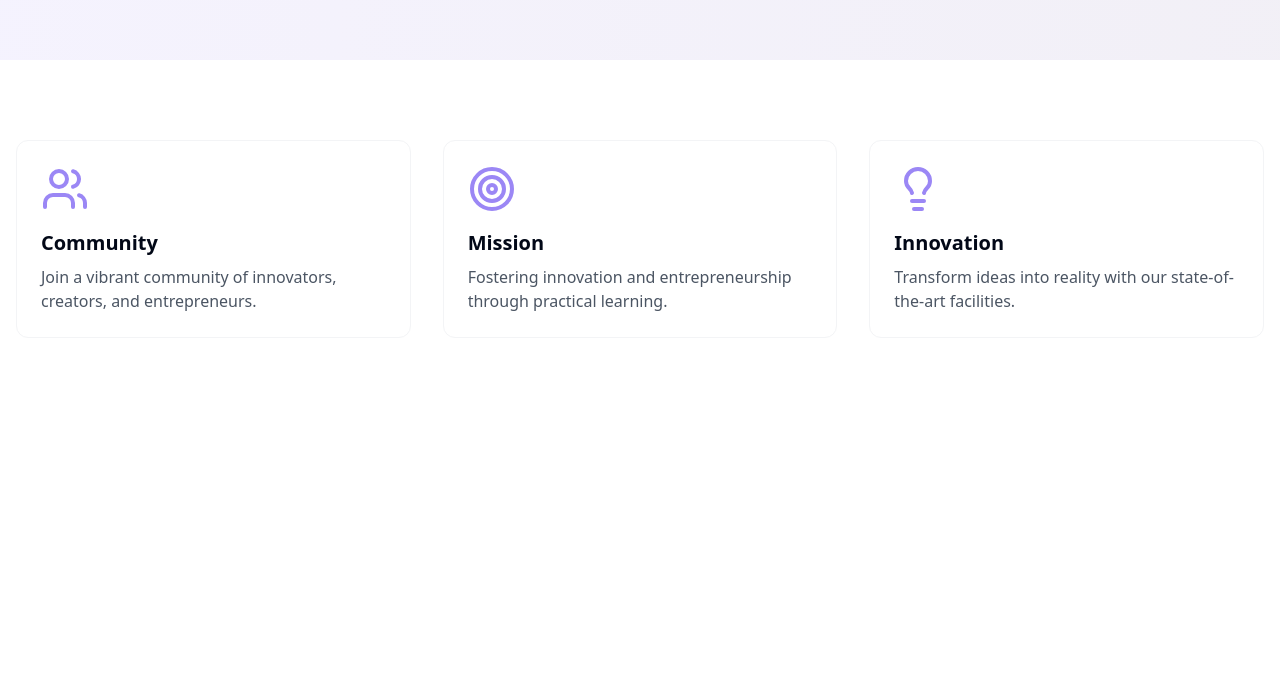
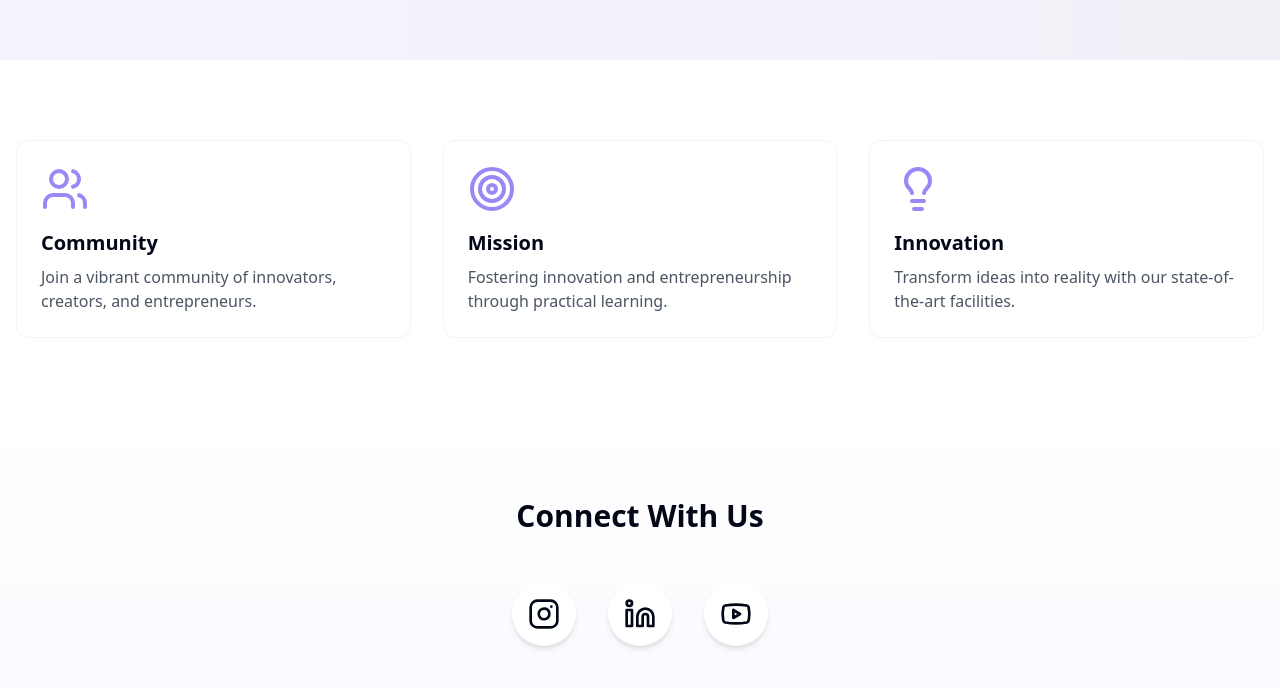
Before and after one commit to daewik-p/modern-cvv-iedc-portal, a React (Vite) app: page / in a window 1280 px wide. Shown: the part 644-1332 px from the top of the page. Before the commit the page ends 1062 px from the top, so only its background shows below. Built offline with nearby package versions, Linux system fonts and the light colour scheme.

Commit message:
Add social media links
Adds a section to the website containing links to our social media handles: YouTube, LinkedIn, and Instagram.

```diff
--- a/src/pages/Index.tsx
+++ b/src/pages/Index.tsx
@@ -1,6 +1,5 @@
-
 import { motion } from "framer-motion";
-import { ArrowRight, Users, Target, Lightbulb } from "lucide-react";
+import { ArrowRight, Users, Target, Lightbulb, Instagram, Linkedin, Youtube } from "lucide-react";
 
 const Index = () => {
   return (
@@ -81,6 +80,60 @@ const Index = () => {
           </div>
         </div>
       </section>
+
+      {/* Social Media Section */}
+      <section className="py-20 bg-gradient-to-b from-white to-primary/5">
+        <div className="container mx-auto px-4">
+          <motion.h2
+            initial={{ opacity: 0, y: 20 }}
+            animate={{ opacity: 1, y: 0 }}
+            transition={{ delay: 0.2 }}
+            className="text-3xl font-bold text-center mb-12"
+          >
+            Connect With Us
+          </motion.h2>
+          <div className="flex justify-center items-center space-x-8">
+            {[
+              {
+                icon: Instagram,
+                label: "Instagram",
+                href: "https://instagram.com/cvv_iedc",
+                color: "hover:text-pink-500",
+              },
+              {
+                icon: Linkedin,
+                label: "LinkedIn",
+                href: "https://linkedin.com/company/cvv-iedc",
+                color: "hover:text-blue-600",
+              },
+              {
+                icon: Youtube,
+                label: "YouTube",
+                href: "https://youtube.com/@cvv_iedc",
+                color: "hover:text-red-600",
+              },
+            ].map((social, index) => (
+              <motion.a
+                key={social.label}
+                href={social.href}
+                target="_blank"
+                rel="noopener noreferrer"
+                initial={{ opacity: 0, scale: 0.5 }}
+                animate={{ opacity: 1, scale: 1 }}
+                transition={{
+                  delay: 0.3 + index * 0.1,
+                  type: "spring",
+                  stiffness: 200,
+                }}
+                className={`p-4 rounded-full bg-white shadow-md hover:shadow-xl transition-all transform hover:-translate-y-1 ${social.color} group`}
+              >
+                <social.icon className="w-8 h-8 transition-transform group-hover:scale-110" />
+                <span className="sr-only">{social.label}</span>
+              </motion.a>
+            ))}
+          </div>
+        </div>
+      </section>
     </motion.div>
   );
 };
```
